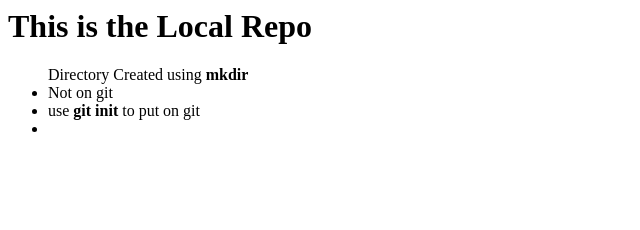
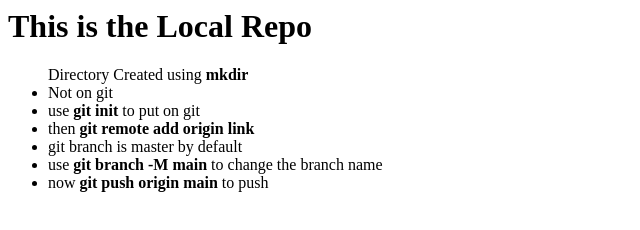
Before and after one commit to gagan-1001/Local_repo, a plain HTML site: page Local_repo/index.html in a window 1280 px wide. Shown: the whole page, without its empty margins (0-640 px from the left). Drawn offline with Linux system fonts and the light colour scheme.

Commit message:
Some changes

```diff
--- a/Local_repo/index.html
+++ b/Local_repo/index.html
@@ -3,5 +3,8 @@
     <caption>Directory Created using <strong>mkdir</strong></caption>
     <li>Not on git</li>
     <li>use <strong>git init</strong> to put on git</li>
-    <li></li>
+    <li> then <strong>git remote add origin link</strong> </li>
+    <li>git branch is master by default</li>
+    <li>use <strong>git branch -M main</strong> to change the branch name</li>
+    <li>now <strong>git push origin main </strong> to push </li>
 </ul>
```
Also changed, not shown: 1 other file.
